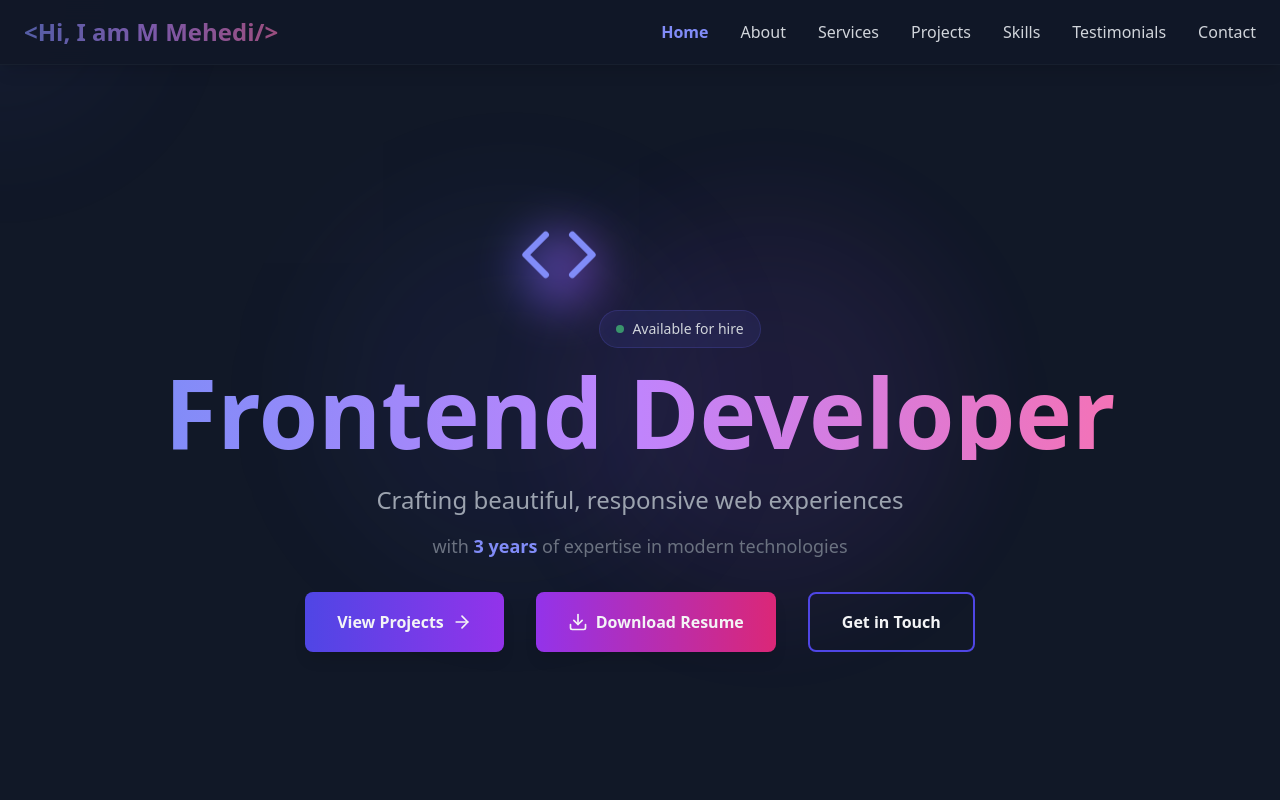
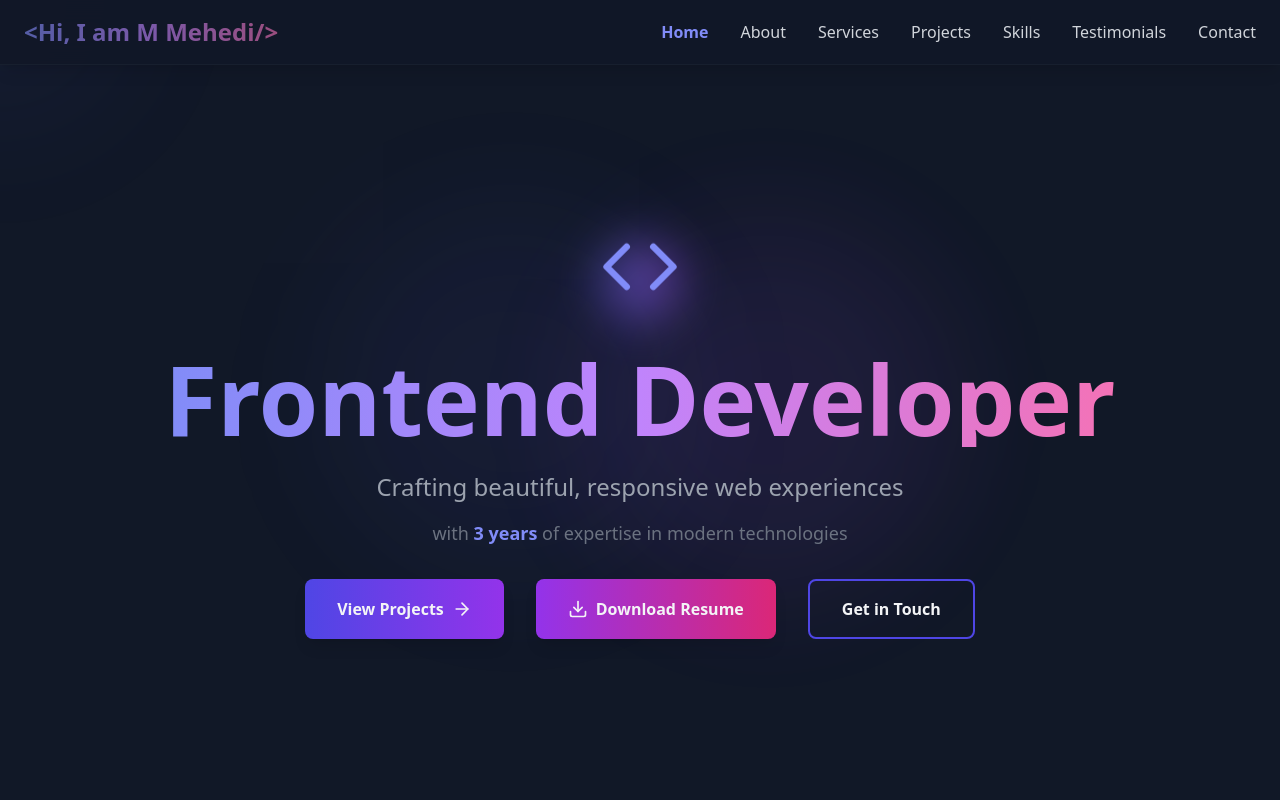
Before and after one commit to aroien/myportfolio, a React (Create React App) app: page / in a window 1280 px wide. Shown: the top 800 px of the page. Built offline with nearby package versions, Linux system fonts and the light colour scheme.

Commit message:
fav changed

```diff
--- a/src/App.js
+++ b/src/App.js
@@ -85,7 +85,7 @@ function App() {
     { icon: Briefcase, value: "3+", label: "Years Experience" },
     { icon: Award, value: "15+", label: "Projects Completed" },
     { icon: Users, value: "10+", label: "Happy Clients" },
-    { icon: Coffee, value: "1000+", label: "Cups of Coffee" },
+    { icon: Coffee, value: "100+", label: "Cups of Coffee" },
   ];
 
   const services = [
@@ -257,11 +257,6 @@ function App() {
                 className="relative text-indigo-400 animate-bounce"
               />
             </div>
-          </div>
-
-          <div className="mb-4 inline-flex items-center px-4 py-2 bg-indigo-500/10 border border-indigo-500/20 rounded-full">
-            <span className="w-2 h-2 bg-green-400 rounded-full mr-2 animate-pulse"></span>
-            <span className="text-sm text-gray-300">Available for hire</span>
           </div>
 
           <h1 className="text-6xl md:text-8xl font-bold mb-6 bg-gradient-to-r from-indigo-400 via-purple-400 to-pink-400 bg-clip-text text-transparent leading-tight">
```
Also changed, not shown: 1 other file (tests, documents, lock files or other folders).
